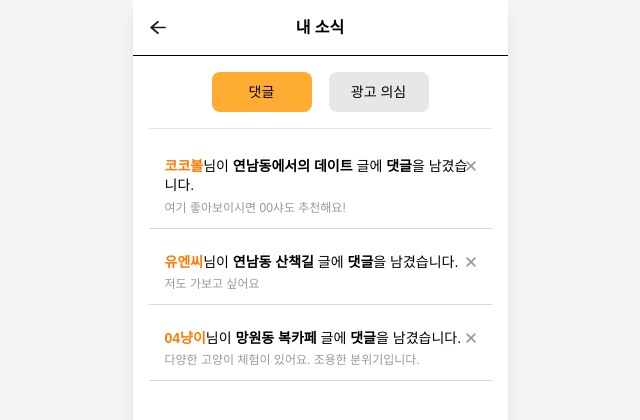
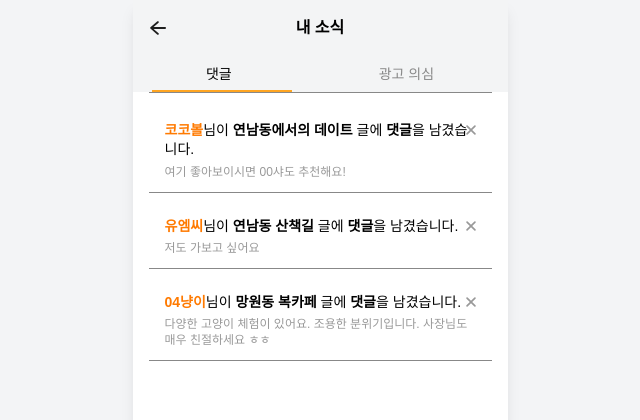
Before and after one commit to dongnae-bangnae/FE, a React (Vite) app: page /mypage/notification in a window 1280 px wide. Shown: the top 420 px of the page, without its empty margins (320-960 px from the left). Built offline with nearby package versions, Linux system fonts and the light colour scheme.

Commit message:
💄 Design: 내 소식 페이지 상단바 스타일 수정 및 버튼 삭제

```diff
--- a/src/components/NotificationItem.tsx
+++ b/src/components/NotificationItem.tsx
@@ -34,7 +34,7 @@ const NotificationItem = ({ item, onDelete }: Props) => {
 
   return (
     <div
-      className="relative bg-white px-4 py-3 border-b border-[#D9D9D9] cursor-pointer"
+      className="relative bg-white px-4 py-3 border-b border-[#888888] cursor-pointer"
       onClick={handleClick}
     >
       {/* 닫기 버튼 */}
--- a/src/dummyData/notificationData.ts
+++ b/src/dummyData/notificationData.ts
@@ -13,7 +13,7 @@ export const commentNotifications: NotificationType[] = [
   {
     id: 2,
     type: "comment",
-    nickname: "유엔씨",
+    nickname: "유엠씨",
     postTitle: "연남동 산책길",
     postId: 102,
     isReply: false,
@@ -26,7 +26,8 @@ export const commentNotifications: NotificationType[] = [
     postTitle: "망원동 복카페",
     postId: 103,
     isReply: false,
-    subText: "다양한 고양이 체험이 있어요. 조용한 분위기입니다."
+    subText:
+      "다양한 고양이 체험이 있어요. 조용한 분위기입니다. 사장님도 매우 친절하세요 ㅎㅎ"
   }
 ];
 
--- a/src/pages/NotificationPage.tsx
+++ b/src/pages/NotificationPage.tsx
@@ -22,33 +22,44 @@ const NotificationPage = () => {
 
   return (
     <div className="w-full max-w-[375px] mx-auto bg-white min-h-screen">
-      <Header title="내 소식" underline />
+      <Header title="내 소식" underline={false} bgColor="bg-[#F3F4F5]" />
 
-      <div className="flex justify-center mt-4">
+      {/* 탭 네비게이션 */}
+      <div className="flex justify-around items-center pt-2 relative bg-[#F3F4F5]">
+        {/* 댓글 탭 */}
         <button
           onClick={() => setTab("comment")}
-          className={`w-[100px] h-[40px] rounded-lg text-sm font-medium ${
-            tab === "comment" ? "bg-[#FFAC33]" : "bg-[#D9D9D99E] text-black"
+          className={`pb-2 text-sm font-medium ${
+            tab === "comment" ? "text-black" : "text-[#888888]"
           }`}
         >
           댓글
         </button>
 
-        <div style={{ width: "17px" }} />
-
+        {/* 광고 의심 탭 */}
         <button
           onClick={() => setTab("ad")}
-          className={`w-[100px] h-[40px] rounded-lg text-sm font-medium ${
-            tab === "ad" ? "bg-[#FFAC33]" : "bg-[#D9D9D99E] text-black"
+          className={`pb-2 text-sm font-medium ${
+            tab === "ad" ? "text-black" : "text-[#888888]"
           }`}
         >
           광고 의심
         </button>
+
+        {/* 하단 바 (주황색) */}
+        <div
+          className={`absolute bottom-0 h-[2px] bg-[#FFA521] transition-all duration-300`}
+          style={{
+            width: "140px",
+            left:
+              tab === "comment" ? "calc(25% - 70px - 4px)" : "calc(75% - 75px)"
+          }}
+        />
       </div>
 
       {/* 구분선 */}
-      <div className="w-full px-4 mt-4">
-        <div className="w-full border-b border-[#E5E5E5]" />
+      <div className="w-full px-4">
+        <div className="w-full border-b border-[#888888]" />
       </div>
 
       {/* 알림 목록 */}
```
